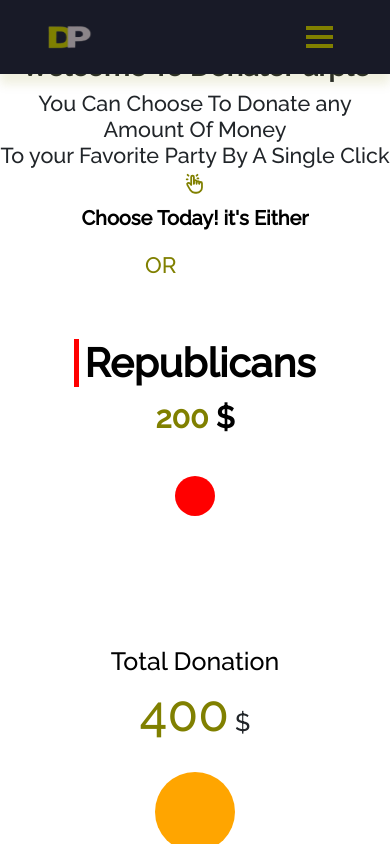
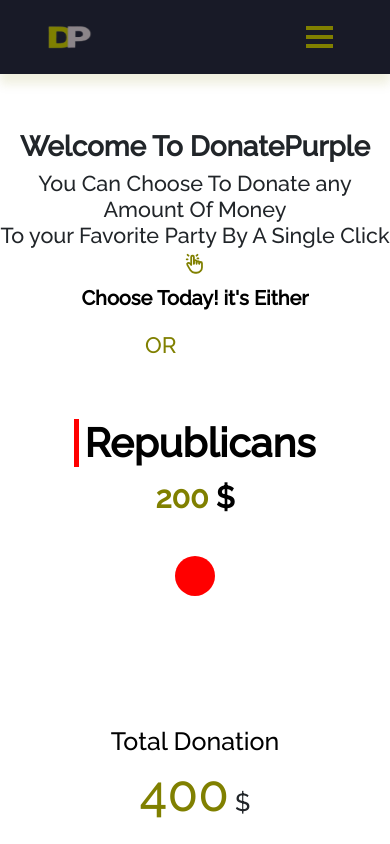
Before and after one commit to Niyonyungu/donate, a React (Create React App) app: page / in a window 390 px wide. Shown: the top 844 px of the page. Built offline with nearby package versions, Linux system fonts and the light colour scheme.

Commit message:
responsiveness

```diff
--- a/src/components/Home/Home.js
+++ b/src/components/Home/Home.js
@@ -2,7 +2,6 @@
 import Type from "./Type";
 import { TbHandClick } from "react-icons/tb";
 import Donate from "../Donate";
-
 
 function Home() {
   return (
--- a/src/style.css
+++ b/src/style.css
@@ -173,7 +173,10 @@
   .type-head{
     margin-top: 50px !important;
   }
+
+
 }
+
 
 
 
@@ -186,6 +189,11 @@
   font-size: 20px;
 }
 
+@media (max-width: 390px){
+  .type-head h1{
+    margin-top: 80px;
+  }
+}
 
 
 .Typewriter__wrapper {
```
